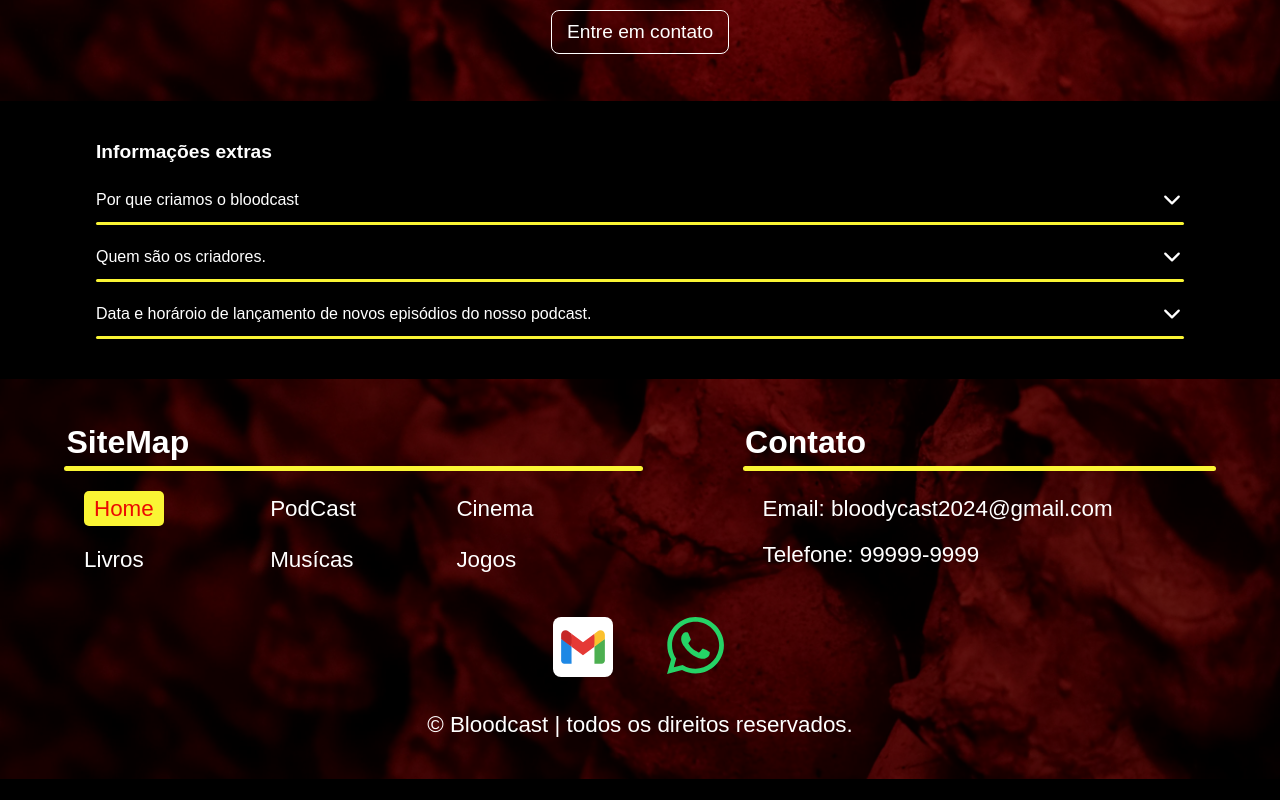
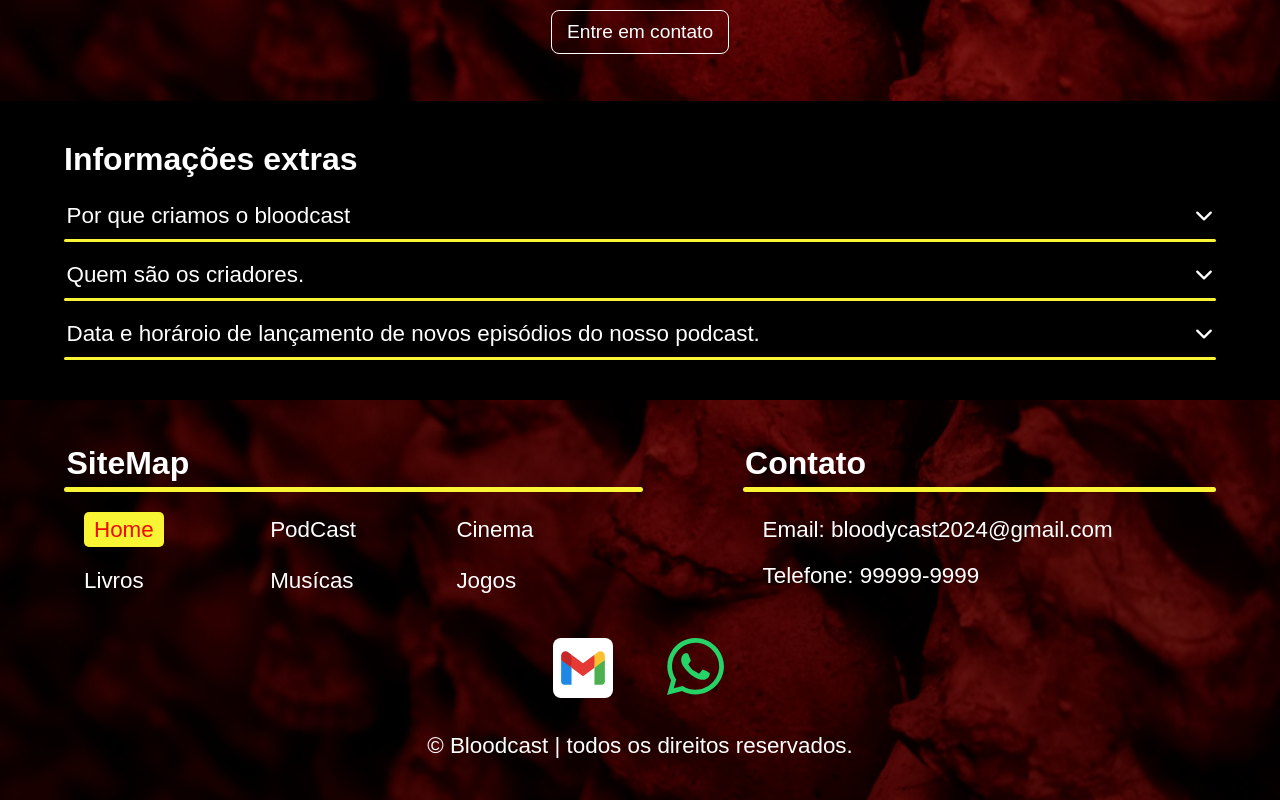
Before and after one commit to daniel-crs/bloody-cast, a React (Create React App) app: page / in a window 1280 px wide. Shown: the part 874-1674 px from the top of the page. Before the commit the page ends 1653 px from the top, so only its background shows below. Built offline with nearby package versions, Linux system fonts and the light colour scheme.

Commit message:
Tronando responsivo os cards de informações adicionais.

```diff
--- a/src/components/InfoDropdown/InfoDropdown.module.css
+++ b/src/components/InfoDropdown/InfoDropdown.module.css
@@ -6,7 +6,9 @@
 }
 
 .infoTitle p {
-    font-size: 1rem;
+    font-size: 0.9rem;
+    width: 90%;
+    margin-left: 2.5px;
 }
 
 .infoTitle .icon {
@@ -19,12 +21,84 @@
     height: auto;
     margin-top: 5px;
     margin-left: 10px;
+    margin-right: 5px;
+}
+
+.dropdown p {
+    font-size: 0.9rem;
 }
 
 .underBar {
-    margin-top: -10px;
+    margin-top: -12.5px;
     width: 100%;
     height: 3px;
     border-radius: 8px;
     background-color: var(--yellow-200);
 }
+
+@media(min-width: 375px) {
+    .infoTitle p {
+        font-size: 1rem;
+    }
+
+    .dropdown p {
+        font-size: 1rem;
+    }
+
+    .underBar {
+        margin-top: -10px;
+    }
+}
+
+@media(min-width: 768px) {
+    .infoTitle p {
+        font-size: 1.2rem;
+    }
+
+    .dropdown {
+        margin-left: 10px;
+        margin-right: 10px;
+    }
+
+    .dropdown p {
+        font-size: 1.2rem;
+    }
+
+    .underBar {
+        margin-top: -10px;
+    }
+}
+
+@media(min-width: 1024px) {
+    .infoTitle p {
+        font-size: 1.3rem;
+    }
+
+    .dropdown {
+        margin-top: 10px;
+        margin-left: 15px;
+        margin-right: 15px;
+    }
+
+    .dropdown p {
+        font-size: 1.3rem;
+    }
+
+    .underBar {
+        margin-top: -10px;
+    }
+}
+
+@media(min-width: 1280px) {
+    .infoTitle p {
+        font-size: 1.4rem;
+    }
+
+    .dropdown p {
+        font-size: 1.4rem;
+    }
+
+    .underBar {
+        margin-top: -10px;
+    }
+}
--- a/src/screens/Home/Home.module.css
+++ b/src/screens/Home/Home.module.css
@@ -22,3 +22,37 @@
     flex-direction: column;
     gap: 20px;
 }
+
+@media(min-width: 375px) {
+    .cardContainer h3 {
+        font-size: 1.3rem;
+    }
+}
+
+@media(min-width: 768px) {
+    .cardContainer h3 {
+        font-size: 1.6rem;
+    }
+}
+
+@media(min-width: 1024px) {
+    .cardContainer {
+        width: var(--container-size-small-desktop);
+    }
+
+    .cardContainer h3 {
+        font-size: 1.8rem;
+    }
+}
+
+@media(min-width: 1280px) {
+    .cardContainer h3 {
+        font-size: 2rem;
+    }
+}
+
+@media(min-width: 1920px) {
+    .cardContainer {
+        width: var(--container-size-larg-desktop);
+    }
+}
```
